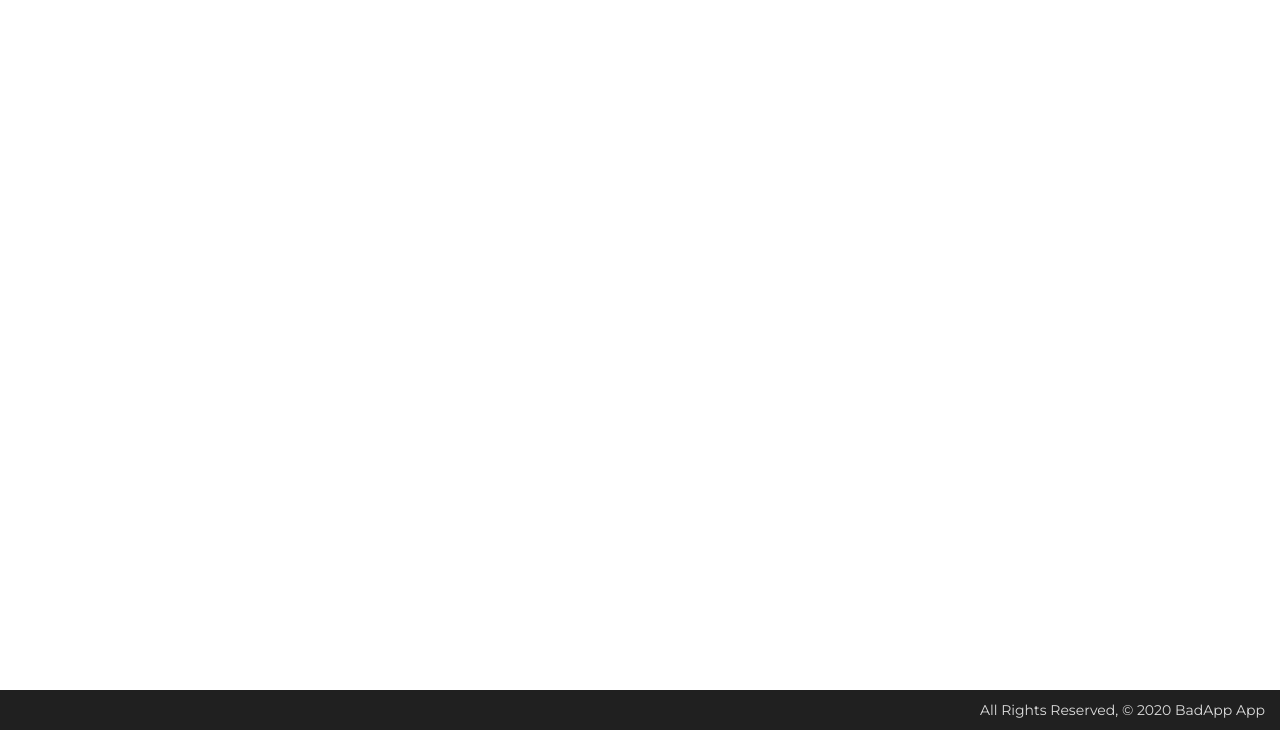
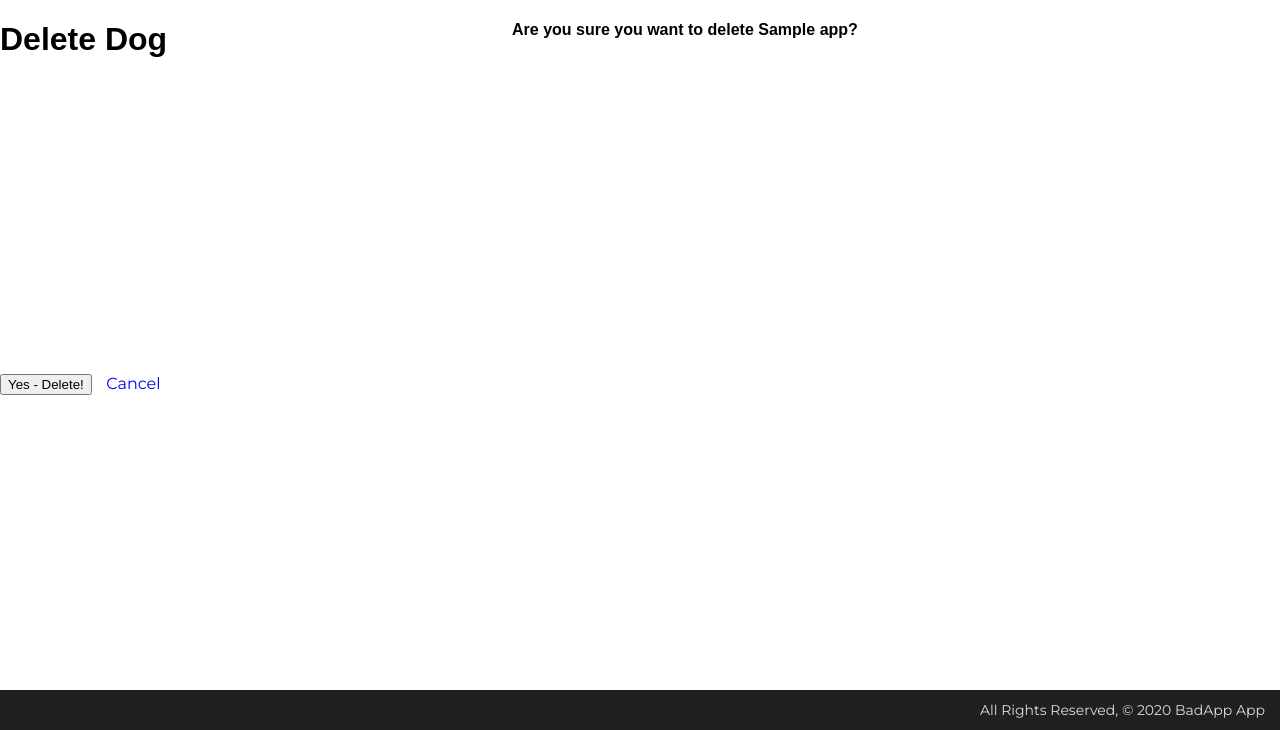
Before and after one commit to brianbellini/bad_app_app, a Django app: page /apps/1/delete/ in a window 1280 px wide. Shown: the part 70-800 px from the top of the page. Run offline with Django 3.2, Linux system fonts and the light colour scheme; a user stored in the database is signed in; tables that the repository leaves empty hold one stand-in row (values such as "Sample post"); some web fonts are replaced.

Commit message:
Delete app functionality

```diff
--- a/main_app/templates/apps/detail.html
+++ b/main_app/templates/apps/detail.html
@@ -7,6 +7,7 @@
 <h6>{{ app.tags }}</h2>
 
 <a style="color: black" href="{% url 'app_update' app.id %}">UPDATE THIS SHIT</a>
+<a href="{% url 'app_delete' app.id %}">Delete</a>
 
 
 {% endblock %}
--- a/main_app/templates/home.html
+++ b/main_app/templates/home.html
@@ -7,7 +7,7 @@
                 <h2 class="section-title">BadApp of the Day</h2>
                 <div class="app-card" id="app-otd-card">
                     <div class="photo-div">
-                        <img class="photo" src="">
+                        <img class="photo" src="https://i.imgur.com/0FDqF1O.png">
                     </div>
                     <div class="info-div">
                         <div class="name-div">
--- a/main_app/templates/main_app/app_confirm_delete.html
+++ b/main_app/templates/main_app/app_confirm_delete.html
@@ -1 +1,13 @@
 {% extends 'base.html' %}
+
+{% block content %}
+  <h1>Delete Dog</h1>
+
+  <h4>Are you sure you want to delete <span class="teal-text">{{ object.name }}</span>?</h4>
+
+  <form action="" method="POST">
+    {% csrf_token %}
+    <input type="submit" value="Yes - Delete!" class="btn">
+    <a href="{% url 'detail' app.id %}">Cancel</a>
+  </form>
+{% endblock %}
--- a/main_app/views.py
+++ b/main_app/views.py
@@ -37,9 +37,15 @@ def about(request):
     return render(request, 'about.html')
 
 def apps_index(request):
-    total = len(App.objects.all())
-    random = randint(1, total)
-    random_app = App.objects.get(id=random)
+    ordered_app = App.objects.all().order_by('-id')
+    total = ordered_app[0].id
+    random_app = None
+    while not random_app:
+        random = randint(1, total)
+        if App.objects.filter(id=random).first():
+            random_app = App.objects.get(id=random)
+        else:
+            random
     pop_apps = App.objects.all().order_by('net_votes')[:3]
     apps = App.objects.all()
     return render(request, 'apps/index.html', {'apps': apps, 'pop_apps': pop_apps, 'random_app': random_app})
@@ -69,6 +75,7 @@ class AppUpdate(LoginRequiredMixin, UpdateView):
 
 class AppDelete(LoginRequiredMixin, DeleteView):
     model = App
+    success_url = '/home/'
 
 
 #--------------------COMMENTS-----------------------------
```
